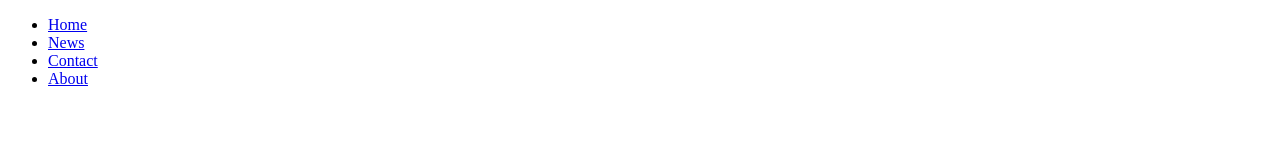
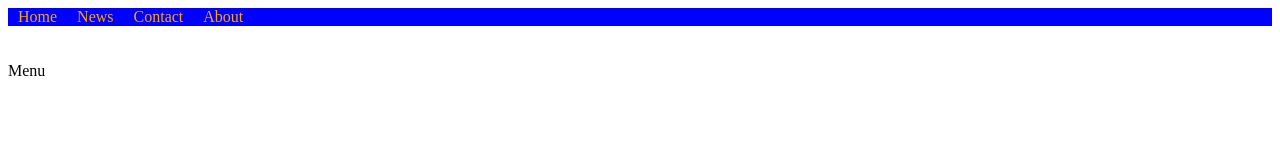
Before and after one commit to hailey937/CSS-Drop-Menus, a plain HTML site: page index.html in a window 1280 px wide. Drawn offline with Linux system fonts and the light colour scheme.

Commit message:
Initial Commit

```diff
--- a/index.html
+++ b/index.html
@@ -12,6 +12,15 @@
     <li><a href="#">Contact</a></li>
     <li><a href="#">About</a></li>
   </ul>
+<br>
+<br>
+
+<div class="dropdown">
+  <span>Menu</span>
+    <div class="drop-content">
+      <p>Hello World!</p>
+    </div>
+</div>
 
 </body>
 
--- a/style.css
+++ b/style.css
@@ -0,0 +1,39 @@
+ul{
+  margin:          0;
+  padding:         0;
+  overflow:        hidden;
+  list-style-type: none;
+  background:      blue;
+}
+
+li{
+  float:           left;
+  padding-left:    10px;
+  padding-right:   10px;
+}
+
+li a{
+  text-decoration: none;
+  color:           orange;
+
+}
+/* NEW DROPDOWN CSS STARTS HERE */
+.dropdown{
+  position:        relative;
+  display:         inline-block;
+}
+
+.drop-content{
+  display:         none;
+  /* Prettyfying Stuff Start */
+  position: absolute;
+  background-color: #f9f9f9;
+  min-width: 160px;
+  box-shadow: 0px 8px 16px 0px rgba(0,0,0,0.2);
+  padding: 12px 16px;
+  z-index: 1;
+  /* Prettyfying Stuff End */
+}
+.dropdown:hover .drop-content{
+  display:         block;
+}
```
